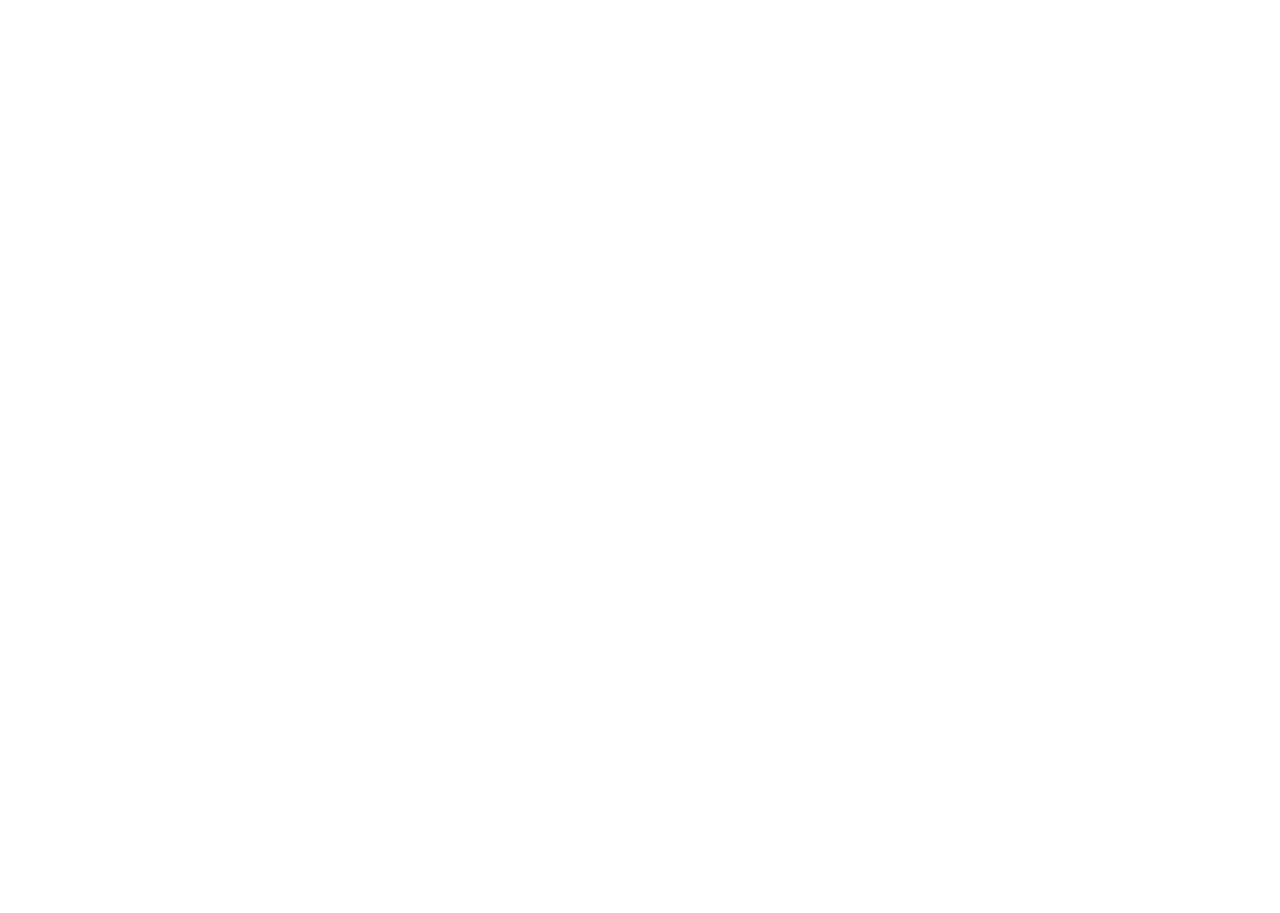
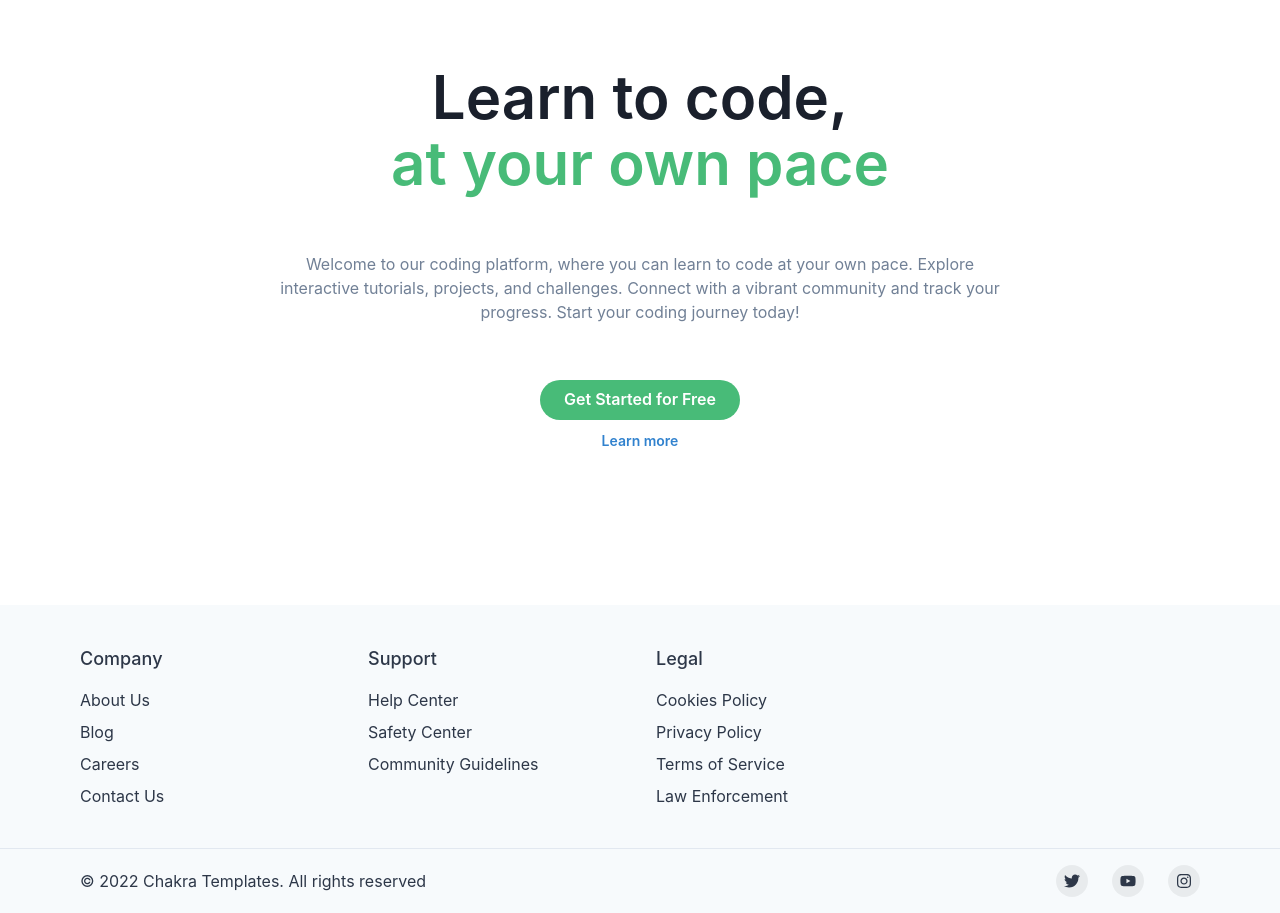
Before and after one commit to josephsegbefia/codecamp-client, a React (Vite) app: page / in a window 1280 px wide. Shown: the part 140-1053 px from the top of the page. Before the commit the page ends 800 px from the top, so only its background shows below. Built offline with nearby package versions, Linux system fonts and the light colour scheme; no server answers.

Commit message:
Add Home page and footer

```diff
--- a/src/App.jsx
+++ b/src/App.jsx
@@ -3,12 +3,13 @@
 import { Box, Text } from '@chakra-ui/react'
 import { BrowserRouter as Router, Routes, Route, useLocation } from 'react-router-dom';
 import WithSubnavigation from './Nav.jsx';
-import Home from './components/Home';
+import CallToActionWithAnnotation from './components/Home';
 import LoginForm from './components/auth/LoginForm';
 import SignupForm from './components/auth/SignupForm';
 import VerifyEmail from './components/auth/VerifyEmail';
 import ForgotPasswordForm from './components/auth/ForgotPasswordForm';
 import PasswordResetForm from './components/auth/PasswordResetForm';
+import LargeWithAppLinksAndSocial from './Footer.jsx';
 
 
 function App() {
@@ -19,13 +20,14 @@
         <WithSubnavigation />
       </header>
       <Routes>
-      <Route path = '/' element = {<Home />} />
+      <Route path = '/' element = {<CallToActionWithAnnotation />} />
         <Route path = '/auth/login' element = {<LoginForm />} />
         <Route path = '/auth/signup' element = {<SignupForm />} />
         <Route path = '/auth/verify-email' element={<VerifyEmail />} />
         <Route path = '/auth/forgot-password' element = {<ForgotPasswordForm />} />
         <Route path = '/auth/password-reset' element = {<PasswordResetForm />}/>
       </Routes>
+        <LargeWithAppLinksAndSocial />
     </Router>
   )
 }
--- /dev/null
+++ b/src/Footer.jsx
@@ -0,0 +1,140 @@
+import React from 'react';
+import {
+  Box,
+  Container,
+  Stack,
+  SimpleGrid,
+  Text,
+  VisuallyHidden,
+  chakra,
+  useColorModeValue,
+} from '@chakra-ui/react';
+import { FaTwitter, FaYoutube, FaInstagram } from 'react-icons/fa';
+
+// import { AppStoreBadge } from '#/components/AppStoreBadge';
+// import { PlayStoreBadge } from '#/components/PlayStoreBadge';
+
+const ListHeader = ({ children }) => {
+  return (
+    <Text fontWeight={'500'} fontSize={'lg'} mb={2}>
+      {children}
+    </Text>
+  );
+};
+
+const SocialButton = ({ children, label, href }) => {
+  return (
+    <chakra.button
+      bg={useColorModeValue('blackAlpha.100', 'whiteAlpha.100')}
+      rounded={'full'}
+      w={8}
+      h={8}
+      cursor={'pointer'}
+      as={'a'}
+      href={href}
+      display={'inline-flex'}
+      alignItems={'center'}
+      justifyContent={'center'}
+      transition={'background 0.3s ease'}
+      _hover={{
+        bg: useColorModeValue('blackAlpha.200', 'whiteAlpha.200'),
+      }}
+    >
+      <VisuallyHidden>{label}</VisuallyHidden>
+      {children}
+    </chakra.button>
+  );
+};
+
+export default function LargeWithAppLinksAndSocial() {
+  return (
+    <Box
+      bg={useColorModeValue('gray.50', 'gray.900')}
+      color={useColorModeValue('gray.700', 'gray.200')}
+    >
+      <Container as={Stack} maxW={'6xl'} py={10}>
+        <SimpleGrid columns={{ base: 1, sm: 2, md: 4 }} spacing={8}>
+          <Stack align={'flex-start'}>
+            <ListHeader>Company</ListHeader>
+            <Box as="a" href={'#'}>
+              About Us
+            </Box>
+            <Box as="a" href={'#'}>
+              Blog
+            </Box>
+            <Box as="a" href={'#'}>
+              Careers
+            </Box>
+            <Box as="a" href={'#'}>
+              Contact Us
+            </Box>
+          </Stack>
+
+          <Stack align={'flex-start'}>
+            <ListHeader>Support</ListHeader>
+            <Box as="a" href={'#'}>
+              Help Center
+            </Box>
+            <Box as="a" href={'#'}>
+              Safety Center
+            </Box>
+            <Box as="a" href={'#'}>
+              Community Guidelines
+            </Box>
+          </Stack>
+
+          <Stack align={'flex-start'}>
+            <ListHeader>Legal</ListHeader>
+            <Box as="a" href={'#'}>
+              Cookies Policy
+            </Box>
+            <Box as="a" href={'#'}>
+              Privacy Policy
+            </Box>
+            <Box as="a" href={'#'}>
+              Terms of Service
+            </Box>
+            <Box as="a" href={'#'}>
+              Law Enforcement
+            </Box>
+          </Stack>
+
+          {/* <Stack align={'flex-start'}>
+            <ListHeader>Install App</ListHeader>
+            <AppStoreBadge />
+            <PlayStoreBadge />
+          </Stack> */}
+        </SimpleGrid>
+      </Container>
+
+      <Box
+        borderTopWidth={1}
+        borderStyle={'solid'}
+        borderColor={useColorModeValue('gray.200', 'gray.700')}
+      >
+        <Container
+          as={Stack}
+          maxW={'6xl'}
+          py={4}
+          direction={{ base: 'column', md: 'row' }}
+          spacing={4}
+          justify={{ md: 'space-between' }}
+          align={{ md: 'center' }}
+        >
+          <Text>© 2022 Chakra Templates. All rights reserved</Text>
+          <Stack direction={'row'} spacing={6}>
+            <SocialButton label={'Twitter'} href={'#'}>
+              <FaTwitter />
+            </SocialButton>
+            <SocialButton label={'YouTube'} href={'#'}>
+              <FaYoutube />
+            </SocialButton>
+            <SocialButton label={'Instagram'} href={'#'}>
+              <FaInstagram />
+            </SocialButton>
+          </Stack>
+        </Container>
+      </Box>
+    </Box>
+  );
+}
--- a/src/components/Home.jsx
+++ b/src/components/Home.jsx
@@ -1,11 +1,102 @@
-import { Text } from '@chakra-ui/react'
+// import Head from 'next/head';
+import { useNavigate } from "react-router-dom";
+import {
+  Box,
+  Heading,
+  Container,
+  Text,
+  Button,
+  Stack,
+  Icon,
+  useColorModeValue,
+} from '@chakra-ui/react';
 
-const Home = () => {
+export default function CallToActionWithAnnotation() {
+  const navigate = useNavigate();
+
+  const gotoSignup = () => {
+    navigate('/auth/signup');
+  }
   return (
-    <div>
-      <Text>Home</Text>
-    </div>
-  )
+    <>
+      {/* <Head>
+
+      </Head> */}
+      <Container maxW={'3xl'}>
+        <Stack
+          as={Box}
+          textAlign={'center'}
+          spacing={{ base: 8, md: 14 }}
+          py={{ base: 20, md: 36 }}>
+          <Heading
+            fontWeight={600}
+            fontSize={{ base: '2xl', sm: '4xl', md: '6xl' }}
+            lineHeight={'110%'}>
+            Learn to code, <br />
+            <Text as={'span'} color={'green.400'}>
+              at your own pace
+            </Text>
+          </Heading>
+          <Text color={'gray.500'}>
+            Welcome to our coding platform, where you can learn to code at your own pace.
+            Explore interactive tutorials, projects, and challenges.
+            Connect with a vibrant community and track your progress. Start your coding journey today!
+          </Text>
+          <Stack
+            direction={'column'}
+            spacing={3}
+            align={'center'}
+            alignSelf={'center'}
+            position={'relative'}>
+            <Button
+              onClick = {gotoSignup}
+              colorScheme={'green'}
+              bg={'green.400'}
+              rounded={'full'}
+              px={6}
+              _hover={{
+                bg: 'green.500',
+              }}>
+              Get Started for Free
+            </Button>
+            <Button variant={'link'} colorScheme={'blue'} size={'sm'}>
+              Learn more
+            </Button>
+            <Box position={'relative'}>
+              {/* <Icon
+                as={Arrow}
+                color={useColorModeValue('gray.800', 'gray.300')}
+                w={71}
+                position={'absolute'}
+                right={-71}
+                top={'10px'}
+              /> */}
+              {/* <Text
+                fontSize={'lg'}
+                fontFamily={'Caveat'}
+                position={'absolute'}
+                right={'-125px'}
+                top={'-15px'}
+                transform={'rotate(10deg)'}>
+                Starting at $15/mo
+              </Text> */}
+            </Box>
+          </Stack>
+        </Stack>
+      </Container>
+    </>
+  );
 }
 
-export default Home
+// function Arrow(props) {
+//   return (
+//     <svg viewBox="0 0 72 24" fill="none" xmlns="http://www.w3.org/2000/svg" {...props}>
+//       <path
+//         fillRule="evenodd"
+//         clipRule="evenodd"
+//         d="M0.600904 7.08166C0.764293 6.8879 1.01492 6.79004 1.26654 6.82177C2.83216 7.01918 5.20326 7.24581 7.54543 7.23964C9.92491 7.23338 12.1351 6.98464 13.4704 6.32142C13.84 6.13785 14.2885 6.28805 14.4722 6.65692C14.6559 7.02578 14.5052 7.47362 14.1356 7.6572C12.4625 8.48822 9.94063 8.72541 7.54852 8.7317C5.67514 8.73663 3.79547 8.5985 2.29921 8.44247C2.80955 9.59638 3.50943 10.6396 4.24665 11.7384C4.39435 11.9585 4.54354 12.1809 4.69301 12.4068C5.79543 14.0733 6.88128 15.8995 7.1179 18.2636C7.15893 18.6735 6.85928 19.0393 6.4486 19.0805C6.03792 19.1217 5.67174 18.8227 5.6307 18.4128C5.43271 16.4346 4.52957 14.868 3.4457 13.2296C3.3058 13.0181 3.16221 12.8046 3.01684 12.5885C2.05899 11.1646 1.02372 9.62564 0.457909 7.78069C0.383671 7.53862 0.437515 7.27541 0.600904 7.08166ZM5.52039 10.2248C5.77662 9.90161 6.24663 9.84687 6.57018 10.1025C16.4834 17.9344 29.9158 22.4064 42.0781 21.4773C54.1988 20.5514 65.0339 14.2748 69.9746 0.584299C70.1145 0.196597 70.5427 -0.0046455 70.931 0.134813C71.3193 0.274276 71.5206 0.70162 71.3807 1.08932C66.2105 15.4159 54.8056 22.0014 42.1913 22.965C29.6185 23.9254 15.8207 19.3142 5.64226 11.2727C5.31871 11.0171 5.26415 10.5479 5.52039 10.2248Z"
+//         fill="currentColor"
+//       />
+//     </svg>
+//   );
+// }
--- a/src/components/auth/ForgotPasswordForm.jsx
+++ b/src/components/auth/ForgotPasswordForm.jsx
@@ -38,7 +38,7 @@
   }
 
   return (
-    <Flex width = "full" align = "center" justifyContent = "center" mt = "10rem">
+    <Flex width = "full" align = "center" justifyContent = "center" mt = "3rem" mb = "15rem">
       <Box p = {8} mt = {8} width={["100%", "80%", "60%", "40%"]} borderWidth={1} borderRadius={8} boxShadow = "lg">
         <Box textAlign = "center">
           {
--- a/src/components/auth/LoginForm.jsx
+++ b/src/components/auth/LoginForm.jsx
@@ -41,7 +41,7 @@
 
   }
   return (
-    <Flex width = "full" align = "center" justifyContent = "center" mt = "10rem">
+    <Flex width = "full" align = "center" justifyContent = "center" my = "10rem">
       <Box p = {8} mt = {8} width={["100%", "80%", "60%", "40%"]} borderWidth={1} borderRadius={8} boxShadow = "lg">
         <Box textAlign = "center">
           <Heading>Login</Heading>
--- a/src/components/auth/PasswordResetForm.jsx
+++ b/src/components/auth/PasswordResetForm.jsx
@@ -53,7 +53,7 @@
   }
 
   return (
-    <Flex width = "full" align = "center" justifyContent = "center" mt = "8rem">
+    <Flex width = "full" align = "center" justifyContent = "center" mt = "8rem" my = "10rem">
       <Box p = {8} mt = {8} width={["100%", "80%", "60%", "40%"]} borderWidth={1} borderRadius={8} boxShadow = "lg">
         {error && <ErrorMessage message = {error} />}
         {
--- a/src/components/auth/SignupForm.jsx
+++ b/src/components/auth/SignupForm.jsx
@@ -70,7 +70,7 @@
 
 
   return (
-    <Flex width = "full" align = "center" justifyContent = "center" mt = "5rem">
+    <Flex width = "full" align = "center" justifyContent = "center" my = "8rem">
       <Box p = {8} mt = {8} width={["100%", "80%", "60%", "50%"]} borderWidth={1} borderRadius={8} boxShadow = "lg">
         <Box textAlign = "center">
           <Heading mb={8}>Sign Up</Heading>
```
Also changed, not shown: src/Nav.jsx (+5 -18 lines).
